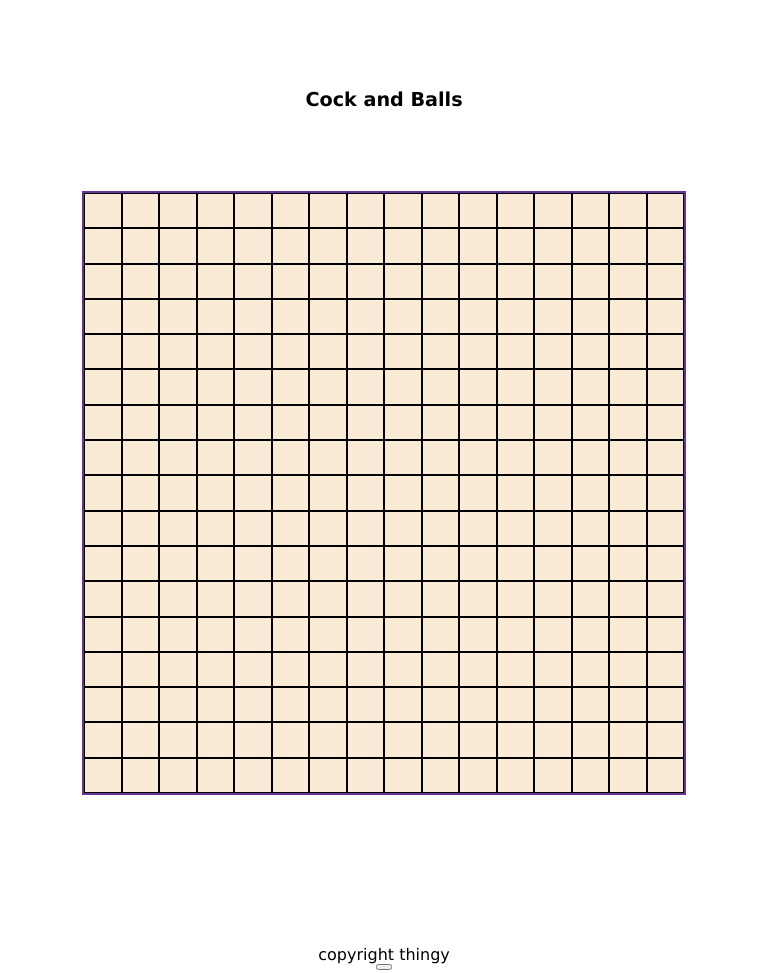
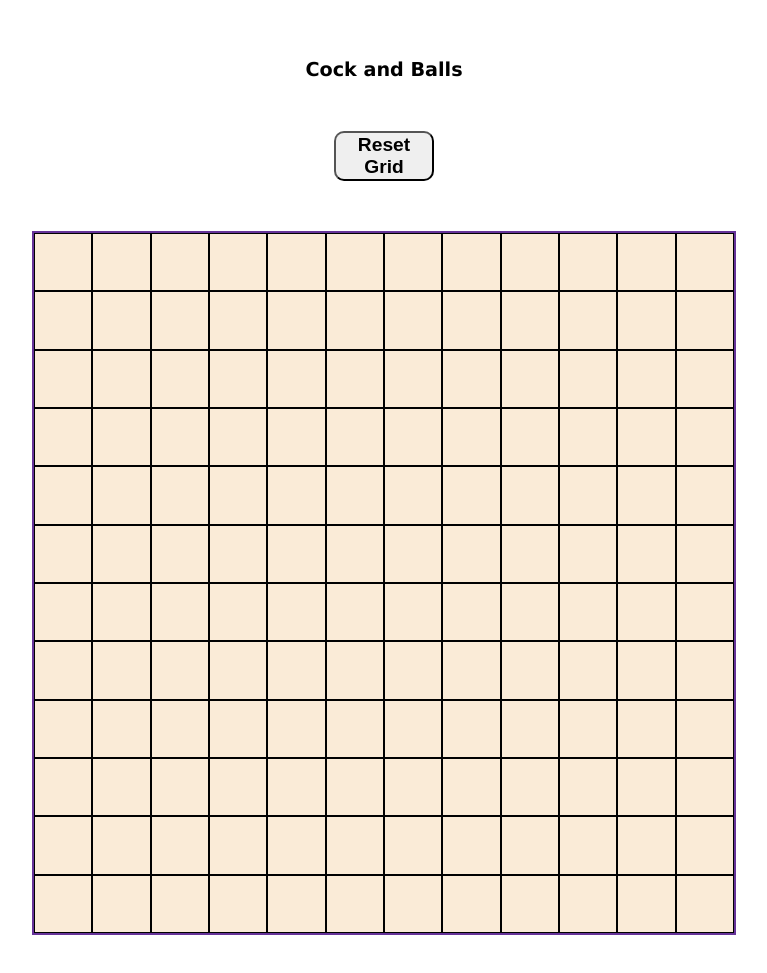
Before and after one commit to Sty6x/etch-a-sketch, a plain HTML site: page index.html in a window 1280 px wide. Shown: the top 973 px of the page, without its empty margins (256-1023 px from the left). Drawn offline with Linux system fonts and the light colour scheme.

Commit message:
Took out first for loop for createGrid

```diff
--- a/scripts.js
+++ b/scripts.js
@@ -3,63 +3,48 @@ const gridContainer = document.querySelector('.grid-container');
 const resetButton = document.createElement('button');
 const body = document.querySelector('body');
 const header = document.querySelector('header');
+resetButton.textContent = "Reset Grid";
 
-
-body.insertBefore(resetButton, header);
-
+body.insertBefore(resetButton, gridContainer);
 
 
 // todo
 //make container have a fixed size and grids have flex grow
 
-const createGrid = (gridSize, paddingSize) => {
+const createGrid = (gridSize, Size) => {
     let grids;
     for (let i = 0; i < gridSize; i++) {
-        grids = document.createElement('div');
-        grids.setAttribute('class', 'grids grid-column')
-        grids.style.padding = paddingSize + 'px';
-        gridContainer.appendChild(grids);
-        // gridColumns.textContent = `${i}`
-        drawGrid(grids, i);
-        resetGrid(grids);
-
+        // grids = document.createElement('div');
+        // grids.setAttribute('class', 'grids grid-column')
+        // grids.style.padding = Size + 'px';
+        // gridContainer.appendChild(grids);
+        // drawGrid(grids);
+        // resetGrid(grids);
         for (let j = 0; j < gridSize; j++) {
             grids = document.createElement('div');
             grids.setAttribute('class', 'grids grid-column')
-            grids.style.padding = paddingSize + 'px';
+            grids.style.padding = Size + 'px';
             gridContainer.appendChild(grids);
-            // console.log(grids.classList);
-            drawGrid(grids, j);
+            drawGrid(grids);
             resetGrid(grids);
-
         }
         resetGrid(grids);
     }
-
-
 }
 
 
-function drawGrid(grids, position) {
-    grids.addEventListener('mouseenter', () => {
-        // console.log("mouse entered position: " + position)
-        grids.classList.add('colored-grid');
-    })
-
-
+function drawGrid(grids) {
+    grids.addEventListener('mouseenter', () => grids.classList.add('colored-grid'))
 }
-
-
 
 function resetGrid(grid) {
     resetButton.addEventListener('click', () => {
         grid.classList.remove('colored-grid');
         console.log('clicked remove')
     })
-
 }
 
 
 //bug overflowing second parameter(paddingSize) is above 15
 //bug asymmetrical grids first parameter(gridSize) is change differently
-createGrid(16, 16);
+createGrid(12, 26);
--- a/styles.css
+++ b/styles.css
@@ -7,11 +7,21 @@ body{
 }
 
 
+body button{
+    width: 100px;
+    height: 50px;
+    font-size: larger;
+    font-weight: bold;
+    margin-bottom: 50px;
+    border-radius: 10px;
+}
+
 /* comeback to this */
 .header{
-    padding: 80px;
+    /* padding: 70px; */
+    margin-bottom: 50px;
+    margin-top: 50px;
     font-size: larger;
-
 }
 
 /* bug couldn't contain overflowing */
@@ -22,8 +32,8 @@ body{
     flex-direction: column;
     border: 2px solid rebeccapurple;
     flex-wrap: wrap;
-    width: 600px;
-    height: 600px;
+    width: 700px;
+    height: 700px;
 }
 
 
```
